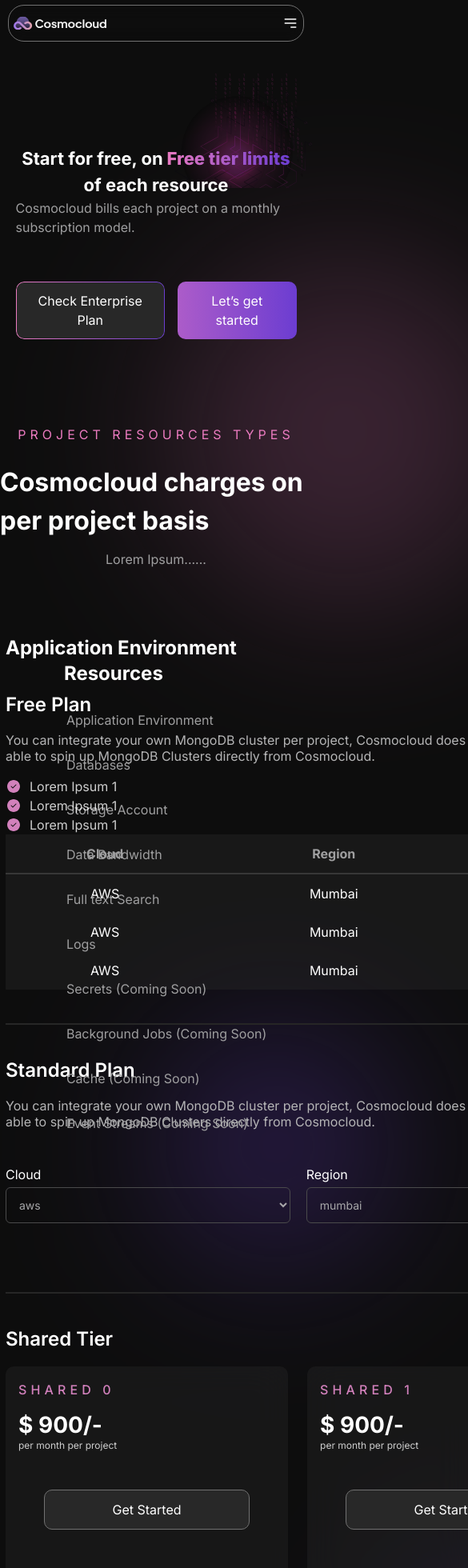
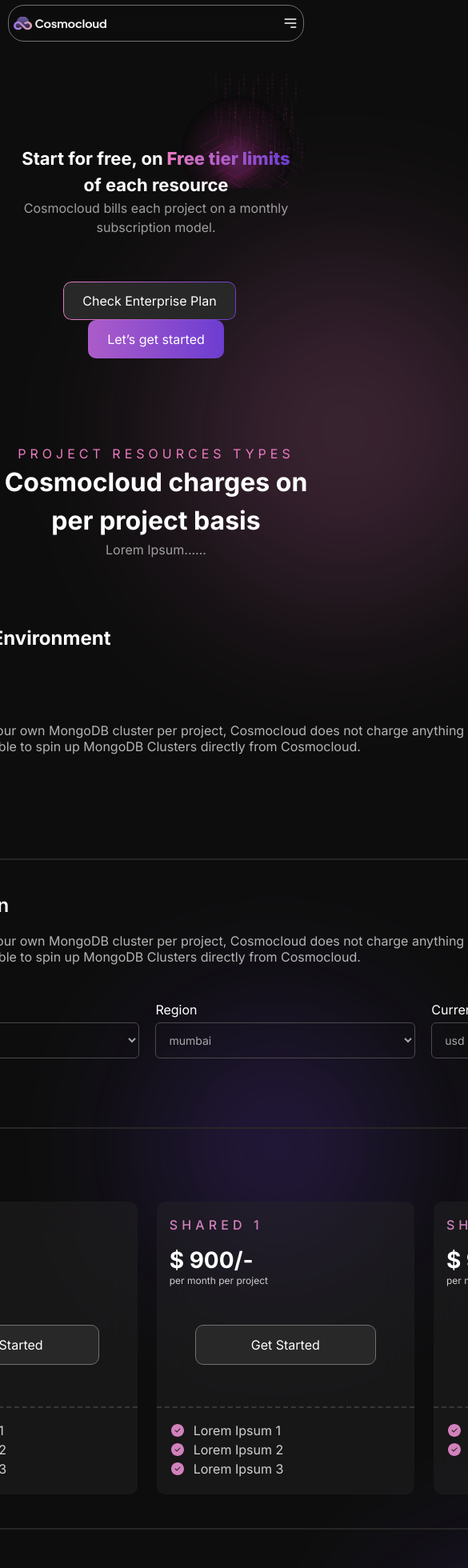
Before and after one commit to shreybatra/loki-mirror, a Next.js app: page /pricing in a window 390 px wide. Shown: the top 1960 px of the page at 80% size, 585 px wide, since content can reach past the window. Built offline with nearby package versions, Linux system fonts and the light colour scheme.

Commit message:
feat(contactus): add contact us page and pricing

```diff
--- a/app/pricing/page.tsx
+++ b/app/pricing/page.tsx
@@ -34,7 +34,7 @@
             <PlanInfoHighlight text={"Lorem Ipsum 1"} />
             <PlanInfoHighlight text={"Lorem Ipsum 1"} />
           </div>
-            <PricingTable />
+          {/* <PricingTable /> */}
         </div>
         <div className="planBox">
           <h3 className="planBox--heading">Standard Plan</h3>
@@ -51,7 +51,7 @@
           <p className="planBox--content">
             {/* {applicationEnvironmentData.shared.info} */}
           </p>
-            <div className="flex flex-row gap-[24px] mt-[20px]">
+          <div className="flex flex-row  gap-[24px] mt-[20px] test">
             {applicationEnvironmentData[plan.cloud]
               .find((region) => region.region === plan.region)
               .shared.data.map((entry, idx) => (
@@ -86,6 +86,7 @@
               ))}
           </div>
         </div>
+        {/*
           <div className="planBox">
             <h3 className="planBox--heading">Power Tier</h3>
             <p className="planBox--content">
@@ -147,6 +148,7 @@
               Cosmocloud.
             </p>
           </div>
+          */}
       </div>
     </main>
   );
--- a/app/pricing/pricing.css
+++ b/app/pricing/pricing.css
@@ -2,5 +2,4 @@
     position: absolute;
     left: 55%;
     z-index: -1;
-
 }
--- a/components/Navbar/index.tsx
+++ b/components/Navbar/index.tsx
@@ -2,19 +2,29 @@
 
 import "./navbar.css";
 
+import React, { useState } from "react";
+
 import CosmocloudLogo from "@/assets/svg/CosmocloudLogo.svg";
+import { HiOutlineMenuAlt3 } from "react-icons/hi";
 import Image from "next/image";
+import { IoCloseSharp } from "react-icons/io5";
 import Link from "next/link";
 import { usePathname } from "next/navigation";
-import React, { useState } from "react";
-import { HiOutlineMenuAlt3 } from "react-icons/hi";
-import { IoCloseSharp } from "react-icons/io5";
 
 const routes =[
   {
     "path":"/about",
     "label":"About us"
   },
+  {
+    "path":"/contact-us",
+    "label":"Contact us"
+  },
+  {
+    "path":"/pricing",
+    "label":"Pricing"
+  },
+
   // {
   //   "path":"/features",
   //   "label":"Features"
--- a/components/Pricing/PricingHeader/PricingHeader.tsx
+++ b/components/Pricing/PricingHeader/PricingHeader.tsx
@@ -1,7 +1,7 @@
 export const PricingHeader = () => {
   return (
-    <div className="flex flex-col items-center w-[90%] mb-[107px] mt-[92px] ">
-      <div className="flex flex-col items-center text-[22px] md:text-[32px] lg:text-[48px] font-[700]">
+    <div className="text-center w-[90%] mb-[107px] mt-[92px] ">
+      <div className="text-[22px] md:text-[32px] lg:text-[48px] font-[700]">
         <h2>
           Start for free, on
           <span className="text-gradient font-[800]"> Free tier limits</span>
@@ -13,8 +13,8 @@
       <p className="text-muted">
         Cosmocloud bills each project on a monthly subscription model.
       </p>
-      <div className="flex flex-rowstarted gap-[16px] mt-[56px]">
-        <button className="button-dark border-background text-[16px] px-[24px] py-[12px] md:py-[16px]">
+      <div className="text-center mt-[56px]">
+        <button className="button-dark border-background mr-[16px] text-[16px] px-[24px] py-[12px] md:py-[16px]">
           Check Enterprise Plan
         </button>
         <button className="button-gradient text-[16px] px-[24px] py-[12px] md:py-[16px] ">
--- a/components/Pricing/PricingTitle/PricingTitle.tsx
+++ b/components/Pricing/PricingTitle/PricingTitle.tsx
@@ -1,10 +1,10 @@
 export const PricingTitle = () => {
   return (
-    <div className="flex flex-col gap-[24px] items-center">
+    <div className="text-center">
       <h3 className="text-primary-pink uppercase tracking-[5px]">
         Project Resources Types
       </h3>
-      <div className="flex flex-col gap-[12px] items-center">
+      <div className="text-center">
         <h2 className="text-[32px] font-[700]">
           {" "}
           Cosmocloud charges on per project basis
--- a/components/PricingDataTemplate/pricingDataTemplate.css
+++ b/components/PricingDataTemplate/pricingDataTemplate.css
@@ -1,5 +1,4 @@
 .pricingDataContainer {
-  flex: 1;
   margin-left: 42px;
   margin-right: 80px;
 }
@@ -114,3 +113,7 @@
   width: 100%;
   margin-top: 4px;
 }
+
+.test {
+  overflow-x: auto;
+}
--- a/components/VerticalNavbar/index.tsx
+++ b/components/VerticalNavbar/index.tsx
@@ -1,13 +1,12 @@
 import "./vericalNavbar.css";
 
-import Image from "next/image";
 import Link from "next/link";
 import React from "react";
 
 // md:block
 export const VerticalNavbar = () => {
   return (
-    <div className="pl-[80px] w-[500px]    navBar-container">
+    <div className="pl-[80px] w-[500px] hidden md:block   navBar-container">
       <ul className="text-muted ">
         <li className="pricingDataTemplate--heading pb-[32px] pt-[32px]">Resources</li>
         <Link href={'/pricing'}  >
--- a/components/VerticalNavbar2/index.tsx
+++ b/components/VerticalNavbar2/index.tsx
@@ -1,7 +1,5 @@
 import "./vericalNavbar2.css";
 
-import Image from "next/image";
-import Link from "next/link";
 import { useRouter } from 'next/navigation'
 import { useState } from "react";
 
@@ -23,7 +21,7 @@
         router.push(`/pricing/${e.target.value}`)
     };
     return (
-        <div className="pl-[80px] w-[500px] sm:visible md:none  navBar-container2">
+        <div className="pl-[80px] w-[500px]  md:hidden  navBar-container2">
             <select
                 name="languages"
                 id="language-select"
```
Also changed, not shown: app/contact-us/contactUs.css (renamed from app/contactUs/contactUs.css), app/contact-us/layout.tsx (renamed from app/contactUs/layout.tsx), app/contact-us/page.tsx (renamed from app/contactUs/page.tsx), components/VerticalNavbar2/verticalNavbar2.css (deleted). Lines whose indentation alone changed are shown as unchanged.
